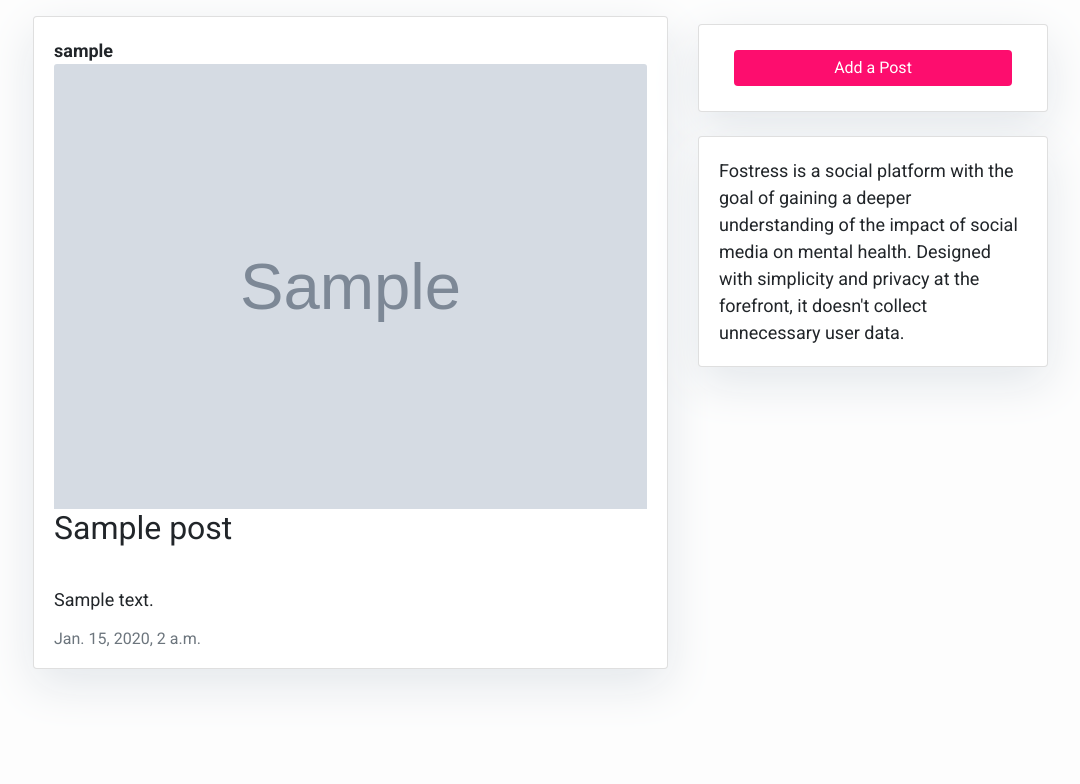
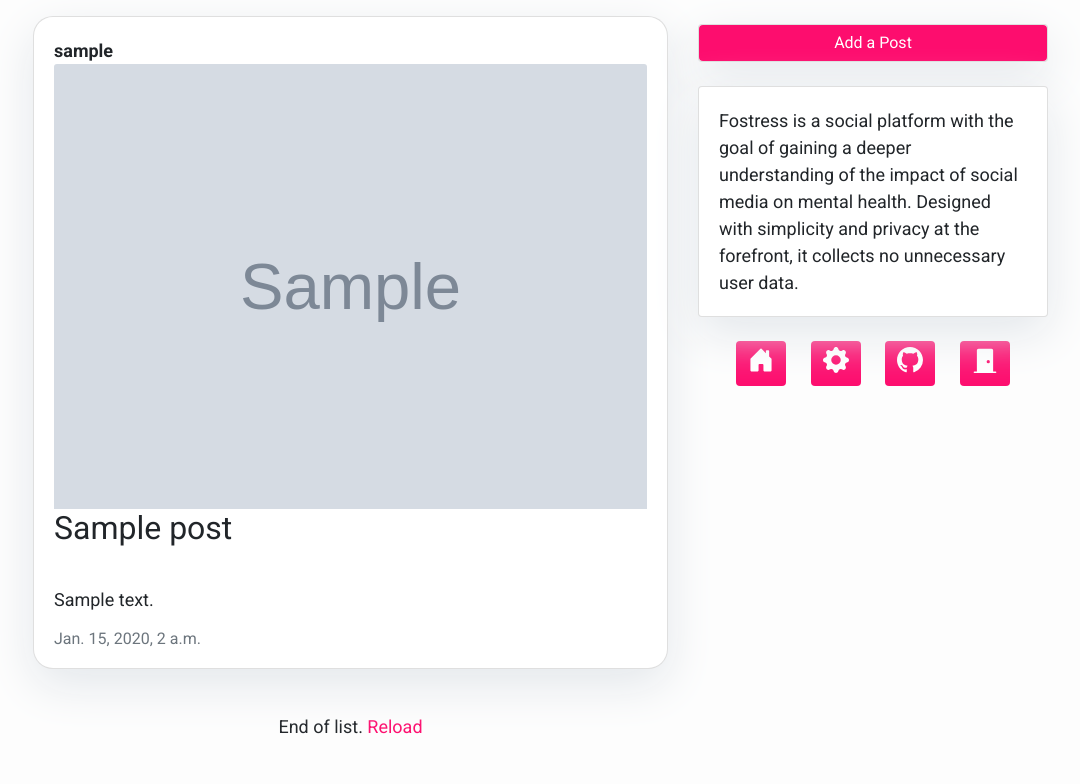
Before and after one commit to m33ls/Fostress, a Django app: page /posts/ in a window 1280 px wide. Shown: the part 62-846 px from the top of the page, without its empty margins (52-1132 px from the left). Before the commit the page ends 748 px from the top, so only its background shows below. Run offline with Django 3.2, Linux system fonts and the light colour scheme; a user stored in the database is signed in; tables that the repository leaves empty hold one stand-in row (values such as "Sample post"); grey boxes marked "Sample" are stand-in pictures; some libraries are stand-ins or nearby versions.

Commit message:
updates to user interface

```diff
--- a/Site/templates/accounts/login.html
+++ b/Site/templates/accounts/login.html
@@ -4,7 +4,6 @@
 {% block content %}
 <center>
 <div class="mb-4" style="width: 20%;">
-
     <form action="{% url 'accounts:login' %}" method="post">
         {% csrf_token %}
         {% for field in form %}
@@ -23,7 +22,8 @@
     </p>
 
     {% endfor %}
-            <input type="submit" class="btn btn-primary" value="Log In" style="width:75%; background-color: #fd0d6e; outline: none; border: none;">
+
+        <input type="submit" class="btn btn-primary" value="Log In" style="width:75%;">
     </form>
 </div>
 <div class="mb-4" style="width: 20%;">
--- a/Site/templates/accounts/signup.html
+++ b/Site/templates/accounts/signup.html
@@ -23,7 +23,7 @@
 
     {% endfor %}
 
-            <input type="submit" class="btn btn-primary" value="Sign up" style="width:75%; background-color: #fd0d6e; outline: none; border: none;">
+        <input type="submit" class="btn btn-primary" value="Sign up" style="width:75%;">
     </form>
 </div>
 </center>
--- a/Site/templates/base.html
+++ b/Site/templates/base.html
@@ -33,6 +33,17 @@
             box-shadow: 0 16px 48px #E3E7EB;
             padding-top: 10px;
         }
+        .btn-primary {
+           background-color: #fd0d6e;
+           outline: none;
+           border: none;
+       }
+
+       .btn-primary:hover {
+           background-color: #fd0d6e;
+           outline: none;
+           border: none;
+       }
     </style>
 
         <!-- Navigation -->
@@ -49,15 +60,15 @@
                         <li class="nav-item text-black">
                             <form action="{% url 'accounts:logout' %}" method="post">
                                 {% csrf_token %}
-                                <button class="btn btn-primary" type="submit" style="margin: 5px; width: 80px; background-color: #fd0d6e; outline: none; border: none;">Log Out</button>
+                                <button class="btn btn-primary" type="submit" style="margin: 5px; width: 80px;">Log Out</button>
                             </form>
                         </li>
                         {% else %}
                         <li class="nav-item text-black">
-                            <a class="btn btn-primary" href="/accounts/signup" style="margin: 5px; width: 80px; background-color: #fd0d6e; outline: none; border: none;">Sign Up</a>
+                            <a class="btn btn-primary" href="/accounts/signup" style="margin: 5px; width: 80px;">Sign Up</a>
                         </li>
                         <li class="nav-item text-black">
-                            <a class="btn btn-primary" href="/accounts/login" style="margin: 5px; width: 80px; background-color: #fd0d6e; outline: none; border: none;">Log in</a>
+                            <a class="btn btn-primary" href="/accounts/login" style="margin: 5px; width: 80px;">Log in</a>
                         </li>
                         {% endif %}
                     </ul>
--- a/Site/templates/index.html
+++ b/Site/templates/index.html
@@ -21,7 +21,7 @@
         <!-- Post Entries Column -->
         <div class="col-md-7 mt-3 left">
             {% for post in post_list %}
-            <div class="card mb-4">
+            <div class="card mb-4" style="border-radius: 20px;">
                 <div class="card-body">
                     <div class="username"> <!-- add the profile picture here --> <b>{{ post.post_author }}</b></div>
                     <img class="card-img-top" src="{{post.image}}" width=100%>
@@ -32,6 +32,11 @@
                 </div>
             </div>
             {% endfor %}
+            <div class="mb-4">
+                <div class="card-body">
+                    <center>End of list. <a href="/posts" style="color: #fd0d6e;">Reload</a></center>
+                </div>
+            </div>
         </div>
         {% block sidebar %} {% include 'sidebar.html' %} {% endblock sidebar %}
     </div>
--- a/Site/templates/sidebar.html
+++ b/Site/templates/sidebar.html
@@ -5,23 +5,48 @@
             box-shadow: 0 16px 48px #E3E7EB;
         }
 
+       .sidebar-button {
+            margin: 0 10px 0 10px;
+            width: 50px;
+            outline: none;
+            border: none;
+            background-color: #fd0d6e;
+            color: white
+       }
+
+       .sidebar-button:hover {
+            margin: 0 10px 0 10px;
+            width: 50px;
+            outline: none;
+            border: none;
+            background-color: #fd0d6e;
+            color: white
+       }
+
+       .btn-primary {
+           background-color: #fd0d6e;
+           outline: none;
+           border: none;
+       }
+
+       .btn-primary:hover {
+           background-color: #fd0d6e;
+           outline: none;
+           border: none;
+       }
 </style>
 
 <!-- Sidebar Widgets Column -->
 <div class="col-md-4 float-right">
     {% if user.is_authenticated %}
     <div class="card my-4">
-        <div class="card-body">
-            <center>
-                <a class="btn btn-primary" href="/posts/add/" style="margin: 5px; width: 90%; background-color: #fd0d6e; outline: none; border: none;">Add a Post</a>
-                </center>
-        </div>
+        <a class="btn btn-primary" href="/posts/add/" style="margin: 0px; width: 100%;">Add a Post</a>
     </div>
     {% endif %}
     {% if not user.is_authenticated %}
     <div class="card my-4">
         <div class="card-body">
-            <p class="card-text">Welcome to the future of Social Media</p>
+            <p class="card-text">This is the future of Social Media</p>
         </div>
     </div>
     <div class="card my-4">
@@ -33,9 +58,40 @@
     {% endif %}
     <div class="card my-4">
         <div class="card-body">
-            <p class="card-text">Fostress is a social platform with the goal of gaining a deeper understanding of the impact of social media on mental health. Designed with simplicity and privacy at the forefront, it doesn't collect unnecessary user data.</p>
+            <p class="card-text">Fostress is a social platform with the goal of gaining a deeper understanding of the impact of social media on mental health. Designed with simplicity and privacy at the forefront, it collects no unnecessary user data.</p>
         </div>
     </div>
+    {% if user.is_authenticated %}
+    <div class="my-4" style="text-align:center;">
+        <!-- Home Button -->
+        <a class="btn btn-primary sidebar-button" href="/posts">
+            <svg xmlns="http://www.w3.org/2000/svg" width="100%"fill="currentColor" class="bi bi-house-door-fill" viewBox="0 0 16 16">
+                <path d="M6.5 14.5v-3.505c0-.245.25-.495.5-.495h2c.25 0 .5.25.5.5v3.5a.5.5 0 0 0 .5.5h4a.5.5 0 0 0 .5-.5v-7a.5.5 0 0 0-.146-.354L13 5.793V2.5a.5.5 0 0 0-.5-.5h-1a.5.5 0 0 0-.5.5v1.293L8.354 1.146a.5.5 0 0 0-.708 0l-6 6A.5.5 0 0 0 1.5 7.5v7a.5.5 0 0 0 .5.5h4a.5.5 0 0 0 .5-.5z"/>
+            </svg>
+        </a>
+        <!-- Settings Button -->
+        <a class="btn btn-primary sidebar-button" href="#">
+            <svg xmlns="http://www.w3.org/2000/svg" width="100%" fill="currentColor" class="bi bi-gear-fill" viewBox="0 0 16 16">
+                <path d="M9.405 1.05c-.413-1.4-2.397-1.4-2.81 0l-.1.34a1.464 1.464 0 0 1-2.105.872l-.31-.17c-1.283-.698-2.686.705-1.987 1.987l.169.311c.446.82.023 1.841-.872 2.105l-.34.1c-1.4.413-1.4 2.397 0 2.81l.34.1a1.464 1.464 0 0 1 .872 2.105l-.17.31c-.698 1.283.705 2.686 1.987 1.987l.311-.169a1.464 1.464 0 0 1 2.105.872l.1.34c.413 1.4 2.397 1.4 2.81 0l.1-.34a1.464 1.464 0 0 1 2.105-.872l.31.17c1.283.698 2.686-.705 1.987-1.987l-.169-.311a1.464 1.464 0 0 1 .872-2.105l.34-.1c1.4-.413 1.4-2.397 0-2.81l-.34-.1a1.464 1.464 0 0 1-.872-2.105l.17-.31c.698-1.283-.705-2.686-1.987-1.987l-.311.169a1.464 1.464 0 0 1-2.105-.872l-.1-.34zM8 10.93a2.929 2.929 0 1 1 0-5.86 2.929 2.929 0 0 1 0 5.858z"/>
+            </svg> <!-- ADD LINK TO SETTINGS PAGE HERE!! -->
+        </a>
+        <!-- Github Button -->
+        <a class="btn btn-primary sidebar-button" href="https://github.com/ameliiams/Fostress">
+            <svg xmlns="http://www.w3.org/2000/svg" width="100%" fill="currentColor" class="bi bi-github" viewBox="0 0 16 16">
+                <path d="M8 0C3.58 0 0 3.58 0 8c0 3.54 2.29 6.53 5.47 7.59.4.07.55-.17.55-.38 0-.19-.01-.82-.01-1.49-2.01.37-2.53-.49-2.69-.94-.09-.23-.48-.94-.82-1.13-.28-.15-.68-.52-.01-.53.63-.01 1.08.58 1.23.82.72 1.21 1.87.87 2.33.66.07-.52.28-.87.51-1.07-1.78-.2-3.64-.89-3.64-3.95 0-.87.31-1.59.82-2.15-.08-.2-.36-1.02.08-2.12 0 0 .67-.21 2.2.82.64-.18 1.32-.27 2-.27.68 0 1.36.09 2 .27 1.53-1.04 2.2-.82 2.2-.82.44 1.1.16 1.92.08 2.12.51.56.82 1.27.82 2.15 0 3.07-1.87 3.75-3.65 3.95.29.25.54.73.54 1.48 0 1.07-.01 1.93-.01 2.2 0 .21.15.46.55.38A8.012 8.012 0 0 0 16 8c0-4.42-3.58-8-8-8z"/>
+            </svg>
+        </a>
+        <!-- Log Out Button -->
+        <form action="{% url 'accounts:logout' %}" method="post" style="display:inline">
+            {% csrf_token %}
+            <button class="btn btn-primary sidebar-button">
+                <svg xmlns="http://www.w3.org/2000/svg" width="100%" fill="currentColor" class="bi bi-door-closed-fill" viewBox="0 0 16 16">
+                    <path d="M12 1a1 1 0 0 1 1 1v13h1.5a.5.5 0 0 1 0 1h-13a.5.5 0 0 1 0-1H3V2a1 1 0 0 1 1-1h8zm-2 9a1 1 0 1 0 0-2 1 1 0 0 0 0 2z"/>
+                </svg>
+            </button>
+        </form>
+    </div>
+    {% endif %}
 </div>
 
 {% endblock sidebar %}
```
Lines whose indentation alone changed are shown as unchanged.
